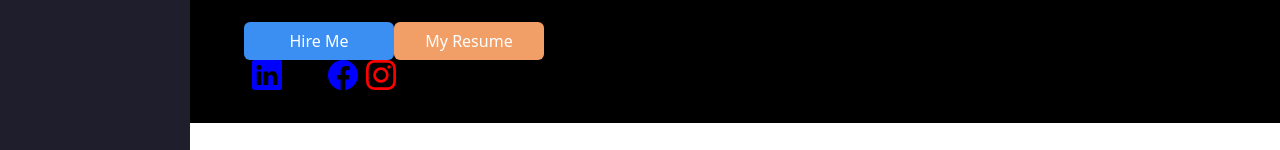
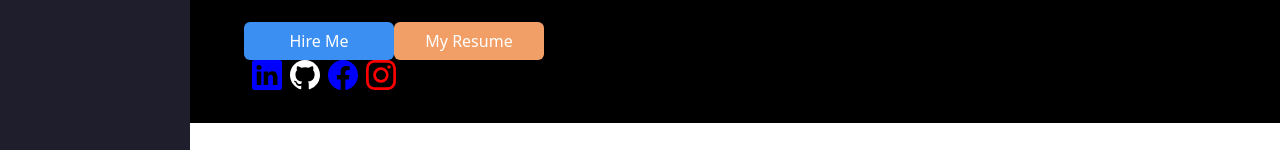
Before and after one commit to vardhanjavvadhi/my-portfolio, a React (Create React App) app: page / in a window 1280 px wide. Shown: the part 177-327 px from the top of the page. Built offline with nearby package versions, Linux system fonts and the light colour scheme.

Commit message:
Update Home.jsx

```diff
--- a/src/pages/Home/Home.jsx
+++ b/src/pages/Home/Home.jsx
@@ -57,11 +57,13 @@ const Home = () => {
               </a>
             </div>
           </Fade>
-               <a href="https://www.linkedin.com/in/javvadhi-vardhan-89523a264/" target="_blank" rel="noopener noreferrer">
+            <fade>
+            <div>
+            <a href="https://www.linkedin.com/in/javvadhi-vardhan-89523a264/" target="_blank" rel="noopener noreferrer">
           <BsLinkedin color="blue" size={30} className="ms-2" />
         </a>
         <a href="https://github.com/vardhanjavvadhi?tab=repositories" target="_blank" rel="noopener noreferrer">
-          <BsGithub color="black" size={30} className="ms-2" />
+          <BsGithub color="white" size={30} className="ms-2" />
         </a>
         <a href="https://www.facebook.com/vardhan.javvadhi9?mibextid=ZbWKwL" target="_blank" rel="noopener noreferrer">
           <BsFacebook color="blue" size={30} className="ms-2" />
@@ -69,6 +71,8 @@ const Home = () => {
         <a href="https://instagram.com/vardhanjavvadhi?utm_source=qr&igshid=NGExMmI2YTkyZg==" target="_blank" rel="noopener noreferrer">
           <BsInstagram color="red" size={30} className="ms-2 icon" />
         </a>
+            </div>
+           </fade>
         </div>
       </div>
     </>
```
